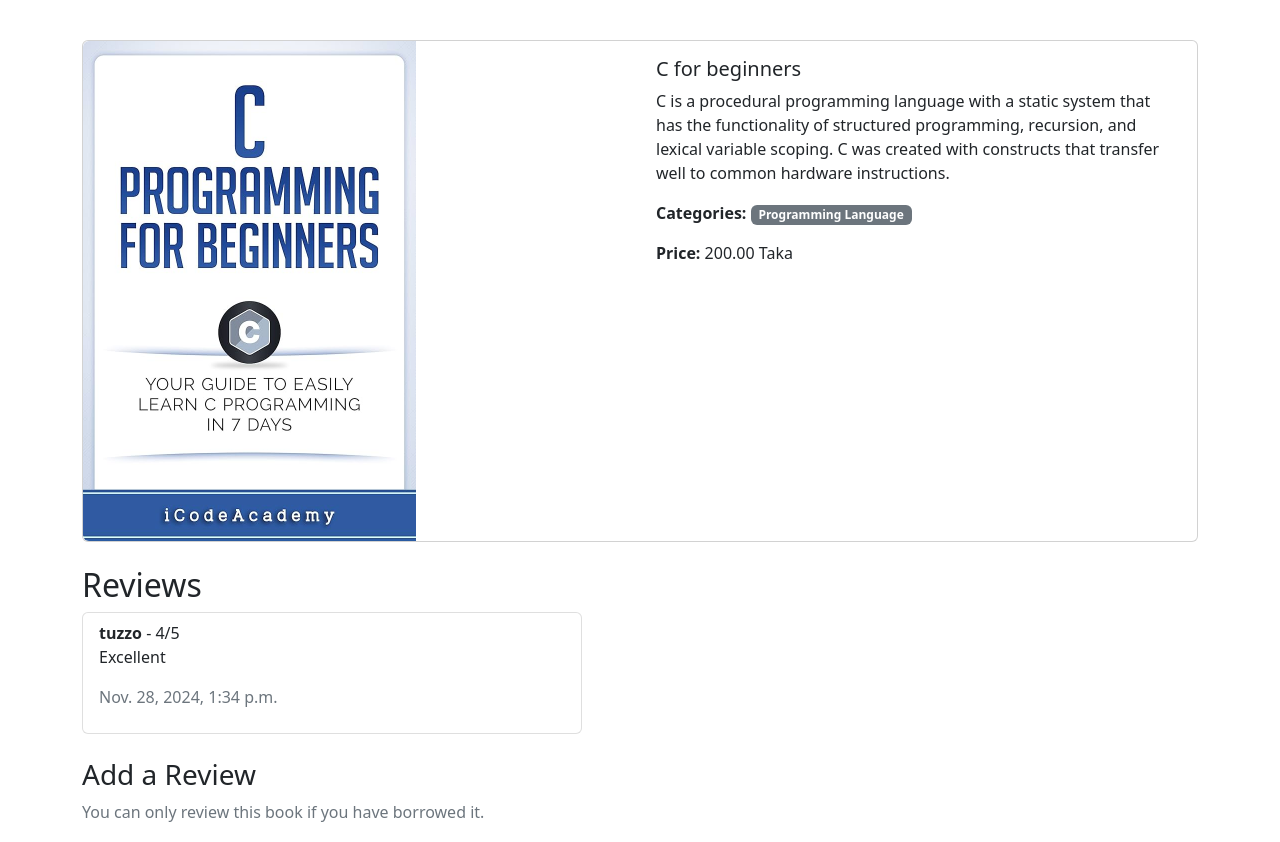
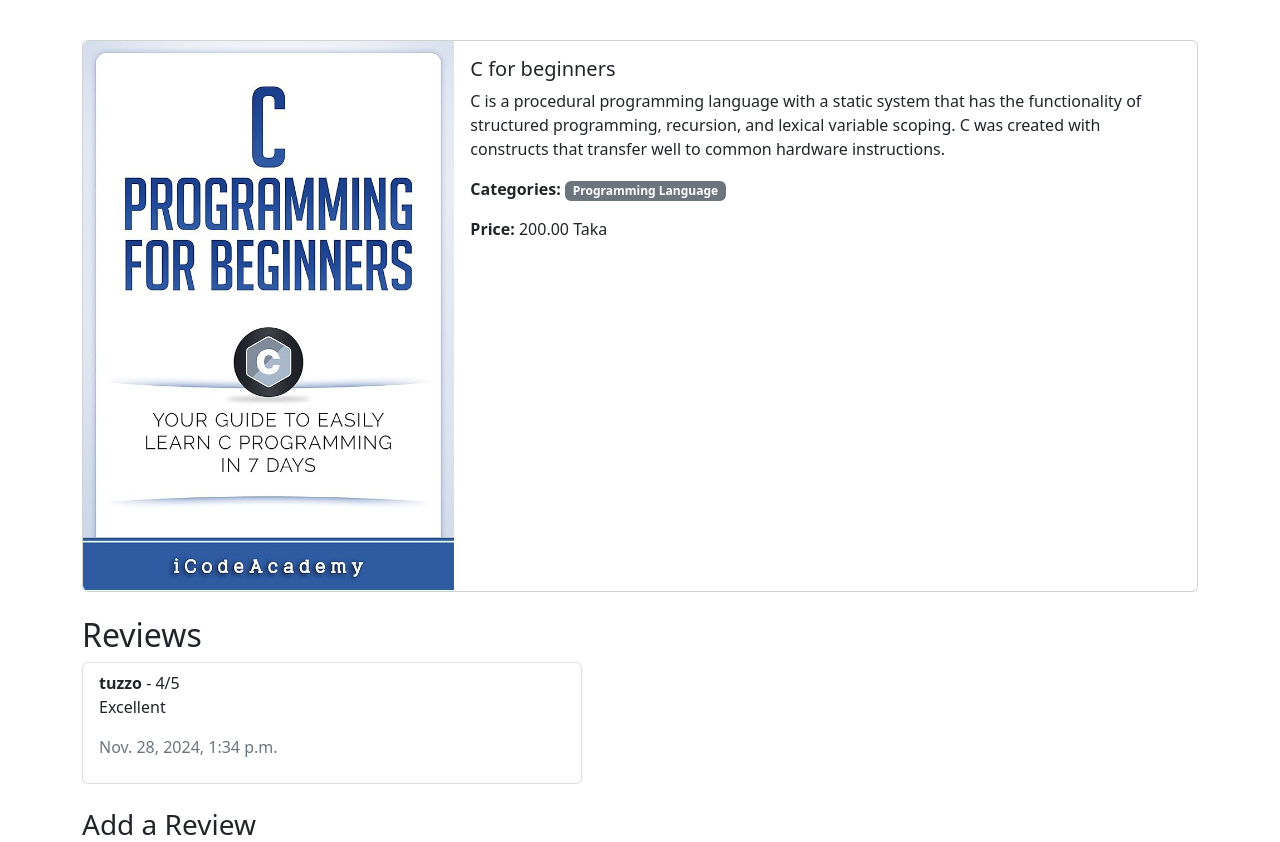
Before and after one commit to MrTuzzO/Library_Management_System, a Django app: page /books/1/ in a window 1280 px wide. Shown: the part 56-898 px from the top of the page. Run offline with Django 5.2, Linux system fonts and the light colour scheme; data comes from the database, SQL or seed files in the repository.

Commit message:
design added

```diff
--- a/books/templates/book_details.html
+++ b/books/templates/book_details.html
@@ -3,11 +3,11 @@
     <div class="">
         <div class="card mb-3">
             <div class="row g-0">
-                <div class="col-md-6">
-                    <img src="{{ book.image.url }}" style="height: 500px; object-fit: cover"
-                         class="img-fluid rounded-start" alt="{{ book.title }}">
+                <div class="col-md-4">
+                    <img src="{{ book.image.url }}" style="height: 550px; object-fit: cover"
+                         class="w-100 rounded-start" alt="{{ book.title }}">
                 </div>
-                <div class="col-md-6">
+                <div class="col-md-8">
                     <div class="card-body">
                         <h5 class="card-title">{{ book.title }}</h5>
                         <p class="card-text">{{ book.description }}</p>
```
